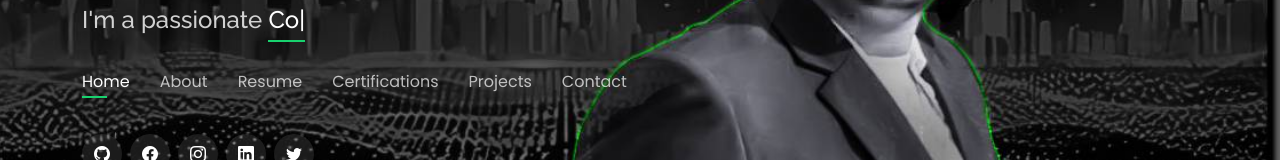
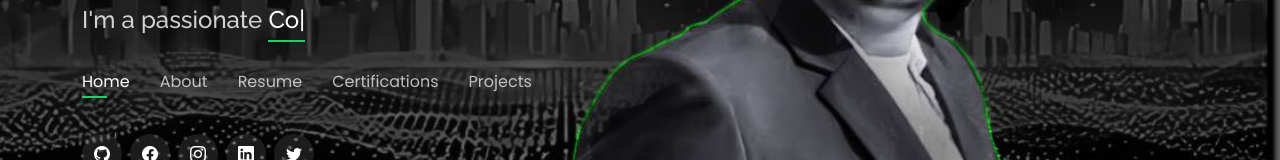
Before and after one commit to PailaLeelaPrasad/portfolio, a plain HTML site: page index.html in a window 1280 px wide. Shown: the part 344-504 px from the top of the page. Drawn offline with nearby package versions, Linux system fonts and the light colour scheme.

Commit message:
Update index.html

```diff
--- a/index.html
+++ b/index.html
@@ -57,7 +57,7 @@
                     <li><a class="nav-link" href="#resume">Resume</a></li>
                     <li><a class="nav-link" href="#services">Certifications</a></li>
                     <li><a class="nav-link" href="#portfolio">Projects</a></li>
-                    <li><a class="nav-link" href="#contact">Contact</a></li>
+
                 </ul>
                 <i class="bi bi-list mobile-nav-toggle"></i>
             </nav>
```
